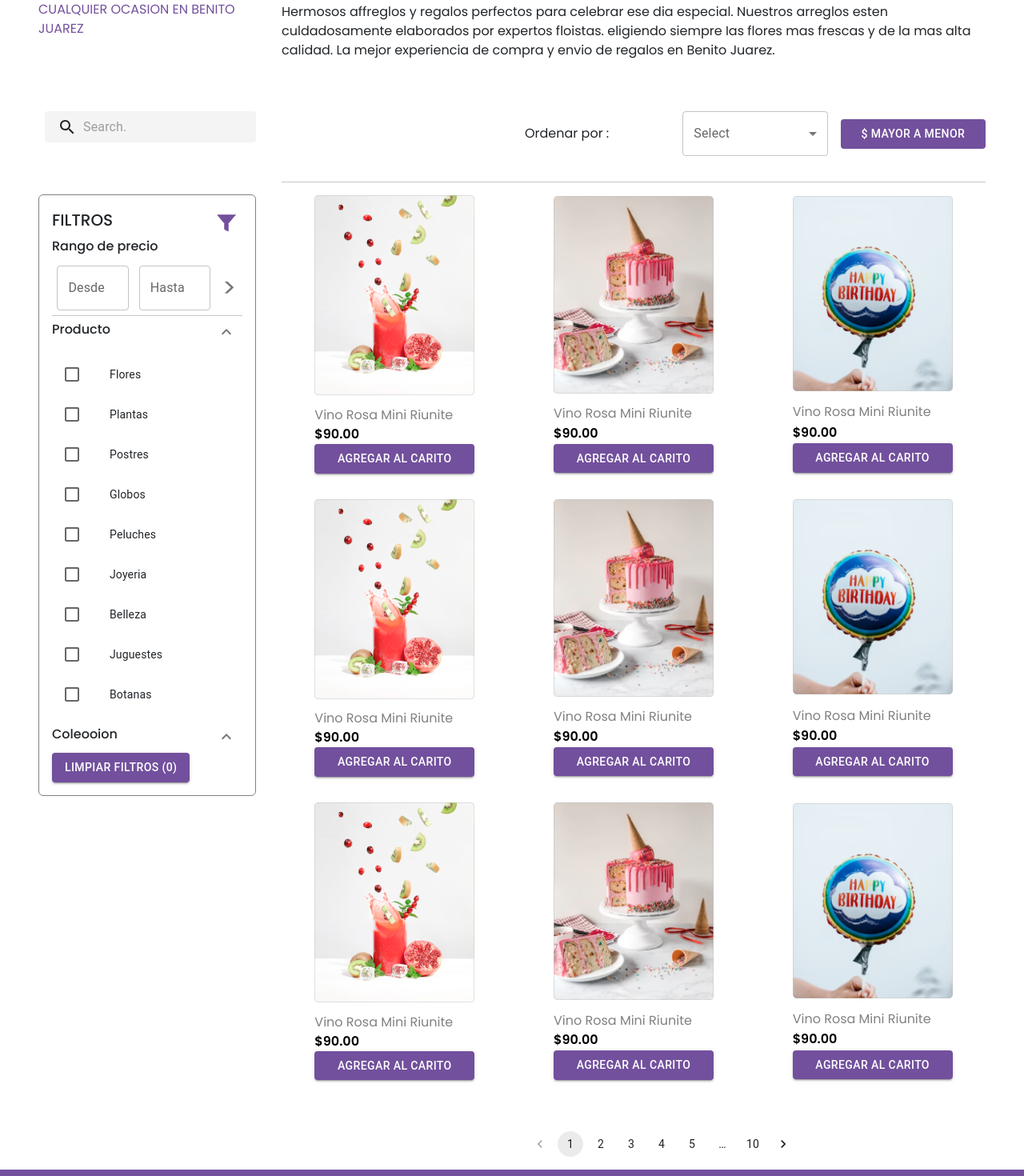
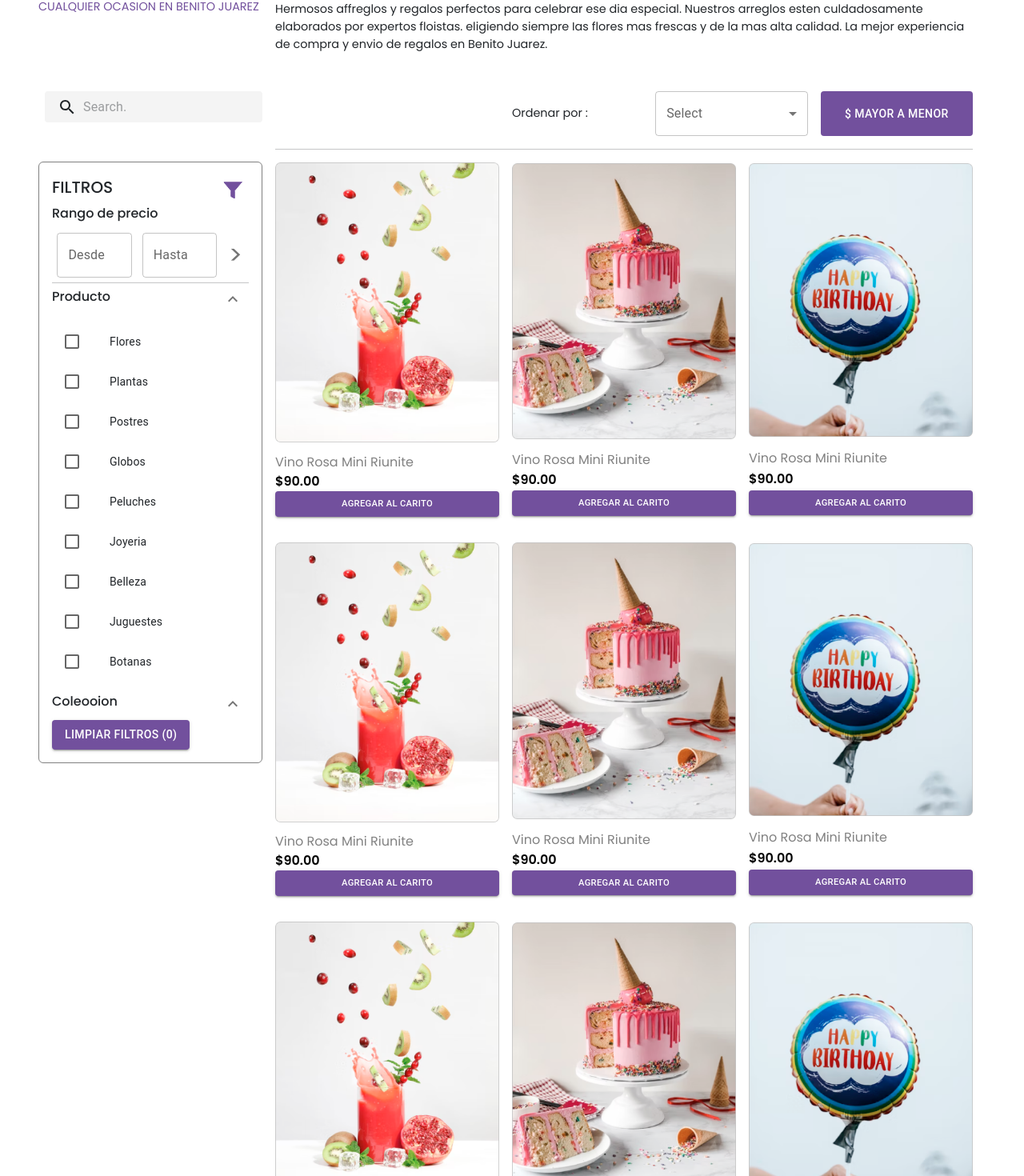
Before and after one commit to sibteali786/Project_Ecomerce, a React (Create React App) app: page /category in a window 1280 px wide. Shown: the part 157-1627 px from the top of the page at 80% size. Built offline with nearby package versions, Linux system fonts and the light colour scheme.

Commit message:
added 68 and 1024 breakpoints to category page and added filter drawer

```diff
--- a/src/mainLayout/Header/Header.js
+++ b/src/mainLayout/Header/Header.js
@@ -1,84 +1,82 @@
-import React, { useState } from 'react';
+import React, { useState } from "react";
 //styles
 import "./Header.scss";
-import {ReactComponent as ReactLogo} from "./../../assets/logo.svg";
-import { styled } from '@mui/material/styles';
-import InputBase from '@mui/material/InputBase';
-import SearchIcon from '@mui/icons-material/Search';
-import Button from '@mui/material/Button';
-import MenuIcon from '@mui/icons-material/Menu';
-import IconButton from '@mui/material/IconButton';
-import Drawer from '@mui/material/Drawer'
-import { Link } from 'react-router-dom';
+import { ReactComponent as ReactLogo } from "./../../assets/logo.svg";
+import { styled } from "@mui/material/styles";
+import InputBase from "@mui/material/InputBase";
+import SearchIcon from "@mui/icons-material/Search";
+import Button from "@mui/material/Button";
+import MenuIcon from "@mui/icons-material/Menu";
+import IconButton from "@mui/material/IconButton";
+import Drawer from "@mui/material/Drawer";
+import { Link } from "react-router-dom";
 
-const Search = styled('div')(({ theme }) => ({
-  position: 'relative',
+const Search = styled("div")(({ theme }) => ({
+  position: "relative",
   borderRadius: theme.shape.borderRadius,
-  backgroundColor: "#F4F4F4"
-  ,
-  '&:hover': {
-    backgroundColor: "#F4F4F4"
-    ,
+  backgroundColor: "#F4F4F4",
+  "&:hover": {
+    backgroundColor: "#F4F4F4",
   },
   marginLeft: 0,
-  width: '100%',
-  [theme.breakpoints.up('sm')]: {
+  width: "100%",
+  [theme.breakpoints.up("sm")]: {
     marginLeft: theme.spacing(1),
-    width: 'auto',
+    width: "auto",
   },
 }));
 
-const SearchIconWrapper = styled('div')(({ theme }) => ({
+const SearchIconWrapper = styled("div")(({ theme }) => ({
   padding: theme.spacing(0, 2),
-  height: '100%',
-  position: 'absolute',
-  pointerEvents: 'none',
-  display: 'flex',
-  alignItems: 'center',
-  justifyContent: 'center',
+  height: "100%",
+  position: "absolute",
+  pointerEvents: "none",
+  display: "flex",
+  alignItems: "center",
+  justifyContent: "center",
 }));
 
 const StyledInputBase = styled(InputBase)(({ theme }) => ({
-  color: 'inherit',
-  '& .MuiInputBase-input': {
+  color: "inherit",
+  "& .MuiInputBase-input": {
     padding: theme.spacing(1, 1, 1, 0),
     // vertical padding + font size from searchIcon
     paddingLeft: `calc(1em + ${theme.spacing(4)})`,
-    transition: theme.transitions.create('width'),
-    width: '100%',
-    [theme.breakpoints.up('xs')]: {
-      width: '10ch',
-      '&:focus': {
-        width: '12ch',
+    transition: theme.transitions.create("width"),
+    width: "100%",
+    [theme.breakpoints.up("xs")]: {
+      width: "10ch",
+      "&:focus": {
+        width: "12ch",
       },
     },
-    [theme.breakpoints.up('md')]: {
-      width: '35ch',
-      '&:focus': {
-        width: '40ch',
+    [theme.breakpoints.up("md")]: {
+      width: "35ch",
+      "&:focus": {
+        width: "40ch",
       },
     },
-    [theme.breakpoints.up('lg')]: {
-      width: '60ch',
-      '&:focus': {
-        width: '70ch',
+    [theme.breakpoints.up("lg")]: {
+      width: "60ch",
+      "&:focus": {
+        width: "70ch",
       },
     },
   },
 }));
 
 const Header = () => {
-    const [menu,setMenu] = useState();
-    const [state,setState] = useState(false);
-    const toggleDrawer = (open) => (event)=>{
+  const [menu, setMenu] = useState();
+  const [state, setState] = useState(false);
+  const toggleDrawer = (open) => (event) => {
     setState(open);
-    }
-    return(
-        <div className='Header'>
-            <div className='logo'>
-                <ReactLogo/>
+  };
+  return (
+    <div className="Header">
+      <div className="logo">
+        <ReactLogo />
       </div>
-            <div className='searchBar'>
+      <div className="searchBar">
         <Search>
           <SearchIconWrapper>
             <SearchIcon />
@@ -86,31 +84,50 @@ const Header = () => {
           <StyledInputBase
             color="primary"
             placeholder="Search…"
-              inputProps={{ 'aria-label': 'search' }}
+            inputProps={{ "aria-label": "search" }}
           />
         </Search>
-            <Button variant="outlined" style={{backgroundColor: "#72509D",color:"#FFFFFF", margin:"0 0.5rem",minWidth:"30px",width:"40px"}}>
-              <SearchIcon/>
+        <Button
+          variant="outlined"
+          style={{
+            backgroundColor: "#72509D",
+            color: "#FFFFFF",
+            margin: "0 0.5rem",
+            minWidth: "30px",
+            width: "40px",
+          }}
+        >
+          <SearchIcon />
         </Button>
       </div>
-            <div className='menu-desktop'>
-                    <span >
-                    <img src = {require('./../../assets/delivery.png').default} alt="Delievry truck"/>
+      <div className="menu-desktop">
+        <span>
+          <img
+            src={require("./../../assets/delivery.png").default}
+            alt="Delievry truck"
+          />
           <Link to="/category">Delivery</Link>
         </span>
-                    <span >
-                    <img src = {require('./../../assets/cart.png').default} alt="Cart" style={{width :"22px", height :"24.73px"}}/>
+        <span>
+          <img
+            src={require("./../../assets/cart.png").default}
+            alt="Cart"
+            style={{ width: "22px", height: "24.73px" }}
+          />
           <Link to="/cart">Cart</Link>
         </span>
-                    <span >
-                    <img src = {require('./../../assets/user.png').default} alt="User" style={{width :"22px", height :"24px"}}/>
+        <span>
+          <img
+            src={require("./../../assets/user.png").default}
+            alt="User"
+            style={{ width: "22px", height: "24px" }}
+          />
           <Link to="/myaccount">Mi Cuenta</Link>
         </span>
-
       </div>
       <div className="menuMobile">
         <IconButton aria-label="" onClick={toggleDrawer(true)}>
-                <MenuIcon/>
+          <MenuIcon />
         </IconButton>
       </div>
       <Drawer
@@ -119,32 +136,46 @@ const Header = () => {
         open={state}
         onClose={toggleDrawer(false)}
       >
-              <div className="DrawerElements" style={{display: "flex",
+        <div
+          className="DrawerElements"
+          style={{
+            display: "flex",
             flexDirection: "column",
             width: "250px",
             alignItems: "flex-start",
-    justifyContent:"space-evenly",
+            justifyContent: "space-evenly",
             padding: "0 2rem",
             margin: "1rem",
-    height:"600px"}}>
-
-                  <span style={{margin:"1rem 0rem"}}>
-                    <img src = {require('./../../assets/delivery.png').default} alt="Delievry truck"/>
-                    <Link to = "/category">Delivery</Link>
+            height: "600px",
+          }}
+        >
+          <span style={{ margin: "1rem 0rem" }}>
+            <img
+              src={require("./../../assets/delivery.png").default}
+              alt="Delievry truck"
+            />
+            <Link to="/category">Delivery</Link>
           </span>
-                  <span style={{margin:"1rem 0rem"}} >
-                    <img src = {require('./../../assets/cart.png').default} alt="Cart" style={{width :"22px", height :"24.73px"}}/>
+          <span style={{ margin: "1rem 0rem" }}>
+            <img
+              src={require("./../../assets/cart.png").default}
+              alt="Cart"
+              style={{ width: "22px", height: "24.73px" }}
+            />
             <Link to="/cart">Cart</Link>
           </span>
-                  <span style={{margin:"1rem 0rem"}} >
-                    <img src = {require('./../../assets/user.png').default} alt="User" style={{width :"22px", height :"24px"}}/>
+          <span style={{ margin: "1rem 0rem" }}>
+            <img
+              src={require("./../../assets/user.png").default}
+              alt="User"
+              style={{ width: "22px", height: "24px" }}
+            />
             <Link to="/myaccount">Mi Cuenta</Link>
           </span>
         </div>
       </Drawer>
     </div>
-    )
-
-}
+  );
+};
 
 export default Header;
--- a/src/mainLayout/ProductCard/ProductCard.scss
+++ b/src/mainLayout/ProductCard/ProductCard.scss
@@ -4,7 +4,6 @@
     display: flex;
     flex-direction: column;
     justify-content: space-around;
-    width:200px;
     .cardImage{
         img{
 
@@ -25,6 +24,15 @@
     }
     button{
         margin-bottom: 1rem;
+        width: 100%;
+        @media (min-width:1024px){
+
+            font-size: 1rem;
+        }
+
+        @media (min-width:768px){
+            font-size: 0.7rem;
+        }
     }
 
 }
--- a/src/mainLayout/ProductCardPopup/ProductCardPopup.scss
+++ b/src/mainLayout/ProductCardPopup/ProductCardPopup.scss
@@ -4,7 +4,6 @@
     display: flex;
     flex-direction: column;
     justify-content: space-around;
-    width:200px;
     .cardImage{
         img{
 
--- a/src/pages/Category/Category.js
+++ b/src/pages/Category/Category.js
@@ -1,4 +1,4 @@
-import React from "react";
+import React, {useState} from "react";
 import "./Category.scss";
 import Stack from "@mui/material/Stack";
 import Breadcrumbs from "@mui/material/Breadcrumbs";
@@ -26,7 +26,7 @@ import ExpandMore from "@mui/icons-material/ExpandMore";
 import ProductCard from "./../../mainLayout/ProductCard/ProductCard";
 import { collectionImages } from "./../../assets/collectionImages/index";
 import Pagination from "@mui/material/Pagination";
-
+import Drawer from "@mui/material/Drawer";
 
 const Search = styled("div")(({ theme }) => ({
   position: "relative",
@@ -70,7 +70,10 @@ const StyledInputBase = styled(InputBase)(({ theme }) => ({
 const Category = () => {
   // handling the collapsing menu state
   const [openProduct, setopenProduct] = React.useState(true);
-
+  const [state, setState] = useState(false);
+  const toggleDrawer = (open) => (event) => {
+    setState(open);
+  };
   const handleProduct = () => {
     setopenProduct(!openProduct);
   };
@@ -169,10 +172,28 @@ const Category = () => {
             }}
           >
             <h5>FILTROS</h5>
-            <IconButton aria-label="">
+            <IconButton aria-label="" onClick={toggleDrawer(true)}>
               <Filter />
             </IconButton>
-          </div>
+            <Drawer
+              variant="temporary"
+              anchor="right"
+              open={state}
+              onClose={toggleDrawer(false)}
+            >
+              <div
+                className="DrawerElements"
+                style={{
+                  display: "flex",
+                  flexDirection: "column",
+                  width: "250px",
+                  alignItems: "flex-start",
+                  justifyContent: "space-evenly",
+                  padding: "0 2rem",
+                  margin: "1rem",
+                  height: "600px",
+                }}
+              >
           <h6>Rango de precio</h6>
           <div className="seeachInFilter">
             <TextField label="Desde" variant="outlined" />
@@ -255,6 +276,94 @@ const Category = () => {
           >
             Limpiar Filtros (0)
           </Button>
+              </div>
+            </Drawer>
+          </div>
+          <div className="DesktopFilter">
+
+          <h6>Rango de precio</h6>
+          <div className="seeachInFilter">
+            <TextField label="Desde" variant="outlined" />
+            <TextField label="Hasta" variant="outlined" />
+            <IconButton aria-label="" style={{ fontSize: "2rem" }}>
+              {">"}
+            </IconButton>
+          </div>
+          <Divider />
+          <div
+            style={{
+              display: "flex",
+              flexDirection: "row",
+              justifyContent: "space-between",
+              alignItems: "center",
+            }}
+          >
+            <h6>Producto</h6>
+            <IconButton aria-label="" onClick={handleProduct}>
+              {openProduct ? <ExpandLess /> : <ExpandMore />}
+            </IconButton>
+          </div>
+          <Collapse in={openProduct} timeout="auto" unmountOnExit>
+            <List
+              sx={{ width: "100%", maxWidth: 360, bgcolor: "background.paper" }}
+            >
+              {[
+                "Flores",
+                "Plantas",
+                "Postres",
+                "Globos",
+                "Peluches",
+                "Joyeria",
+                "Belleza",
+                "Juguestes",
+                "Botanas",
+              ].map((item, index) => {
+                const labelId = `checkbox-list-label-${index}`;
+
+                return (
+                  <ListItem key={index} disablePadding>
+                    <ListItemButton
+                      role={undefined}
+                      onClick={handleToggle(item)}
+                      dense
+                      >
+                      <ListItemIcon>
+                        <Checkbox
+                          edge="start"
+                          checked={checked.indexOf(item) !== -1}
+                          tabIndex={-1}
+                          disableRipple
+                          inputProps={{ "aria-labelledby": labelId }}
+                          />
+                      </ListItemIcon>
+                      <ListItemText id={labelId} primary={`${item}`} />
+                    </ListItemButton>
+                  </ListItem>
+                );
+              })}
+            </List>
+          </Collapse>
+          <div
+            style={{
+              display: "flex",
+              flexDirection: "row",
+              justifyContent: "space-between",
+              alignItems: "center",
+            }}
+          >
+            <h6>Coleooion</h6>
+            <IconButton aria-label="" onClick={handleCollection}>
+              {openCollection ? <ExpandLess /> : <ExpandMore />}
+            </IconButton>
+          </div>
+          <Collapse in={openCollection} timeout="auto" unmountOnExit></Collapse>
+          <Button
+            variant="contained"
+            style={{ color: "#FFF", backgroundColor: "#72509D" }}
+            >
+            Limpiar Filtros (0)
+          </Button>
+            </div>
         </div>
         <div className="span-6">
           <Divider />
@@ -270,8 +379,8 @@ const Category = () => {
             ))}
           </div>
         </div>
-        <div className="span-7" >
-          <Stack spacing={2}>
+        <div className="span-7">
+          <Stack className="stackPagination" spacing={2}>
             <Pagination count={10} />
           </Stack>
         </div>
--- a/src/pages/Category/Category.scss
+++ b/src/pages/Category/Category.scss
@@ -1,61 +1,108 @@
 @import "./../../mainLayout/utillities_config";
-.categoryContainer{
+.categoryContainer {
   font-family: "Poppins";
   margin: 0 auto;
   padding: 0 3rem;
   display: flex;
   flex-direction: column;
   max-width: 1368px;
-
-    .topNavigation{
-        margin-left:auto;
+  min-width: 850px;
+  overflow: hidden;
+  .topNavigation {
+    margin-left: auto;
   }
 
-    .PageLayout{
-        display:grid;
-        gap:2rem;
-        grid-template-columns: repeat(4,1fr);
-        .span-1{
+  .PageLayout {
+    display: grid;
+    gap: 1rem;
+    grid-template-columns: repeat(4, 1fr);
+    .span-1 {
       margin-top: 1rem;
       margin-bottom: 1rem;
-            text-decoration:uppercase;
-            color:$secondaryColor;
+      text-decoration: uppercase;
+      color: $secondaryColor;
       grid-column-start: 1;
       grid-column-end: 2;
+      @media (min-width: 768px) {
+        grid-column: 1/3;
+        font-size: 0.9rem;
+      }
+      @media (min-width: 1024px) {
+        grid-column: 1/2;
+      }
     }
 
-        .span-2{
+    .span-2 {
       margin-top: 1rem;
       margin-bottom: 1rem;
       grid-column-start: 2;
       grid-column-end: 5;
+      @media (min-width: 768px) {
+        grid-column: 3/6;
+        h6 {
+          font-size: 0.9rem;
         }
-        .span-3{
+        p {
+          font-size: 0.9rem;
+        }
+      }
+      @media (min-width: 1024px) {
+        grid-column: 2/5;
+      }
+    }
+    .span-3 {
       grid-column-start: 1;
       grid-column-end: 2;
       grid-row-start: 2;
       grid-row-end: 3;
+      @media (min-width: 768px) {
+        grid-column: 1/3;
       }
-        .span-4{
+      @media (min-width: 1024px) {
+        grid-column: 1/2;
+      }
+    }
+    .span-4 {
       grid-column-start: 3;
       grid-column-end: 5;
       grid-row-start: 2;
       grid-row-end: 3;
       display: grid;
-            grid-template-columns: repeat(3,1fr);
-            gap:1rem;
+
+      grid-template-columns: 0.3fr 0.35fr 0.35fr;
+      gap: 1rem;
       justify-content: space-between;
       align-items: center;
-            button{
+      button {
         background-color: $secondaryColor;
-                color:#FFF;
+        color: #fff;
       }
-            p{
-                margin:0;
+      p {
+        margin: 0;
+      }
+
+      @media (min-width: 768px) {
+        grid-column: 3/6;
+        p {
+          font-size: 0.8rem;
+        }
+        button {
+          height: 100%;
+        }
+      }
+      @media (min-width: 1024px) {
+        grid-column: 3/5;
+        grid-template-columns: 0.3fr 0.35fr 0.35fr;
+        p {
+          font-size: 0.9rem;
+        }
+        button {
+          height: 100%;
+        }
       }
     }
 
-        .span-5{
+    .span-5 {
       margin-top: 1rem;
       grid-column-start: 1;
       grid-column-end: 2;
@@ -63,54 +110,95 @@
       grid-row-end: 4;
 
       border: 1px solid $primaryFontColor;
-            border-radius:6px;
+      border-radius: 6px;
       padding: 1rem;
+      .DesktopFilter{
+          @media (max-width:768px){
+              display: none;
+          }
+      }
 
-            .seeachInFilter{
-                display:flex;
+      .seeachInFilter {
+        display: flex;
         flex-direction: row;
         justify-content: space-around;
         align-items: center;
-                .MuiTextField-root{
+        .MuiTextField-root {
           margin: 0.4rem;
-
+        }
+      }
+      @media (min-width:768px){
+        grid-column: 1/3;
+      }
+      @media (min-width:1024px){
+            grid-column: 1/2;
       }
     }
 
-
-        }
-
-        .span-6{
-
+    .span-6 {
       grid-column-start: 2;
       grid-column-end: 5;
       grid-row-start: 3;
       grid-row-end: 6;
 
-            .collectionArr{
-                display:grid;
+      .collectionArr {
+        display: grid;
         margin-top: 1rem;
-                gap:1rem;
-                grid-template-columns: repeat(3,1fr);
+        gap: 1rem;
+        grid-template-columns: repeat(3, 1fr);
         justify-items: center;
       }
+
+      @media (min-width:768px){
+        grid-column: 3/6;
+        .collectionArr {
+          grid-template-columns: repeat(3, 1fr);
         }
-
-        .span-7{
-            grid-column-start:3;
-            grid-column-end:5 ;
-            grid-row-start:6;
-            grid-row-end:7;
-            margin: 1rem 0;
-
-            button{
-                &:hover{
-                    background-color: $secondaryColor;
-                    color:#FFF;
-
       }
+      @media (min-width:1024px){
+        grid-column: 2/5;
+        .collectionArr {
+          grid-template-columns: repeat(3, 1fr);
         }
       }
     }
 
+    .span-7 {
+      grid-column-start: 1;
+      grid-column-end: 5;
+      grid-row-start: 6;
+      grid-row-end: 7;
+      margin: 1rem 0;
+      .stackPagination {
+        align-items: center;
       }
+      button {
+        &:hover {
+          background-color: $secondaryColor;
+          color: #fff;
+        }
+      }
+      @media (min-width: 768px) {
+
+          grid-column: 1/6;
+          .stackPagination {
+            align-items: center;
+          }
+      }
+      }
+      @media (min-width: 1024px) {
+
+          grid-column: 1/5;
+          .stackPagination {
+            align-items: center;
+        }
+      }
+    }
+
+    @media (min-width: 768px) {
+        grid-template-columns: repeat(5, 1fr);
+    }
+    @media (min-width: 1024px) {
+        grid-template-columns: repeat(4, 1fr);
+    }
+}
```
Lines whose indentation alone changed are shown as unchanged.
